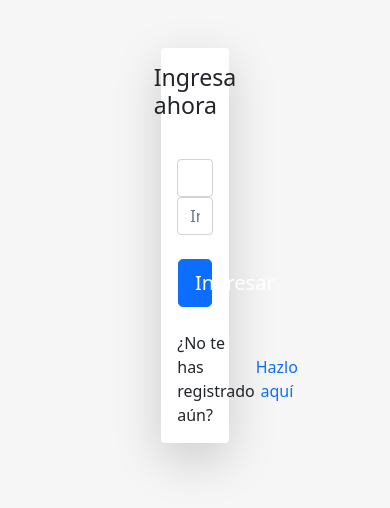
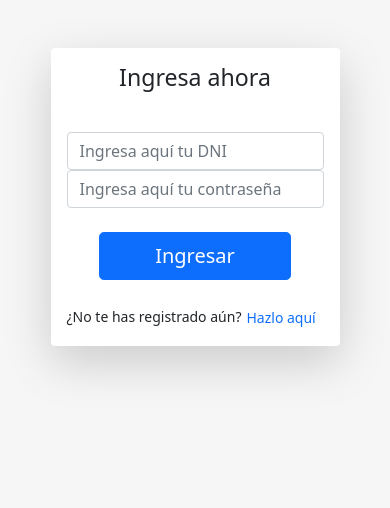
Before and after one commit to nicolasjoaquinparisi/sistema-de-inscripcion, a Django app: page / in a window 390 px wide. Shown: the part 84-592 px from the top of the page. Run offline with Django 3.2, Linux system fonts and the light colour scheme; some libraries are stand-ins or nearby versions.

Commit message:
Login responsive. Fix al block body-on-load

```diff
--- a/sistema_de_inscripciones/sistema_de_inscripciones/static/styles/styles.css
+++ b/sistema_de_inscripciones/sistema_de_inscripciones/static/styles/styles.css
@@ -22,6 +22,16 @@ body {
 .nav-button:hover {
     background-color: var(--secondary);
     cursor: pointer;
+}
+
+.form-login {
+    margin: 0 .5rem;
+    width: auto;
+}
+@media (min-width: 768px) {
+    .form-login {
+        width: 25%;
+    }
 }
 
 .button-altas {
--- a/sistema_de_inscripciones/sistema_de_inscripciones/templates/admin/alta-modificacion-carrera.html
+++ b/sistema_de_inscripciones/sistema_de_inscripciones/templates/admin/alta-modificacion-carrera.html
@@ -4,7 +4,7 @@
 
 {% block title %} Carrera {% endblock %}
 
-{% block body-on-load %}initializeEditarCarrera("{{carrera.año}}","{{carrera.materias}}"){% endblock %}
+{% block body-on-load %}onload='initializeEditarCarrera("{{carrera.año}}","{{carrera.materias}}")'{% endblock %}
 
 {% block content %}
 <div class="container-fluid shadow bg-white border p-3 mt-5" style="width: 30%">
--- a/sistema_de_inscripciones/sistema_de_inscripciones/templates/admin/alta-modificacion-materia.html
+++ b/sistema_de_inscripciones/sistema_de_inscripciones/templates/admin/alta-modificacion-materia.html
@@ -4,8 +4,7 @@
 
 {% block title %} Materias {% endblock %}
 
-{% block body-on-load %}initializeEditarMateria("{{materia.año}}", "{{materia.semestre}}", "{{correlativas}}"){%
-endblock %}
+{% block body-on-load %}onload='initializeEditarMateria("{{materia.año}}", "{{materia.semestre}}", "{{correlativas}}")'{% endblock %}
 
 {% block content %}
 <div class="container-fluid shadow bg-white border p-3 mt-5" style="width: 40%;">
--- a/sistema_de_inscripciones/sistema_de_inscripciones/templates/admin/listar-materias.html
+++ b/sistema_de_inscripciones/sistema_de_inscripciones/templates/admin/listar-materias.html
@@ -5,7 +5,7 @@
 {% block title %} Materias {% endblock %}
 
 {% block content %}
-<a class="mt-4 mb-5 btn btn-xl button-altas text-secondary" type="button" href="/alta-materia">Dar de alta materia</a>
+<a class="mt-4 mb-4 btn btn-xl button-altas text-secondary" type="button" href="/alta-materia">Dar de alta materia</a>
 
 <br>
 
--- a/sistema_de_inscripciones/sistema_de_inscripciones/templates/bases/template-base.html
+++ b/sistema_de_inscripciones/sistema_de_inscripciones/templates/bases/template-base.html
@@ -15,7 +15,7 @@
     <title>{% block title %}{% endblock %}</title>
 </head>
 
-<body onload='"{% block body-on-load %}{% endblock %}"'>
+<body {% block body-on-load %}{% endblock %}>
     {% include 'bases/header.html' %}
 
     <div class="container">
--- a/sistema_de_inscripciones/sistema_de_inscripciones/templates/index.html
+++ b/sistema_de_inscripciones/sistema_de_inscripciones/templates/index.html
@@ -3,8 +3,8 @@
 {% block title %} Inicio de sesión {% endblock %}
 
 {% block content %}
-    <div class="container-fluid w-25 mt-5">
-        <form class="shadow-lg p-3 mb-5 bg-white rounded my-4 form-signin" method="POST">
+    <div class="d-flex justify-content-center align-items-center">
+        <form class="p-3 mt-5 mb-5 shadow-lg bg-white rounded form-login" method="POST">
             {% csrf_token %}
             <main>
                 <div class="d-flex justify-content-center align-items-center">
@@ -17,16 +17,12 @@
                 <div class="d-flex justify-content-center align-items-center">
                     <button class="btn btn-lg btn-primary btn-block w-75" type="submit">Ingresar</button>
                 </div>
+            <br>
+                <div class="d-flex justify-content-start align-items-center">
+                    <small class="font-weight-normal me-1">¿No te has registrado aún?</small>
+                    <a class="btn btn-link linkbutton-register" href="/#"><small>Hazlo aquí</small></a>
+                </div>
             </main>
-            <br>
-            <section>
-                <div class="d-flex justify-content-start align-items-center">
-                    <label class="font-weight-normal">¿No te has registrado aún?</label>
-                    <a class="btn btn-link linkbutton-register" href="/#">Hazlo aquí</a>
-                </div>
-            </section>
         </form>
     </div>
 {% endblock %}
-
-{% block scripts %} {% endblock %}
```
